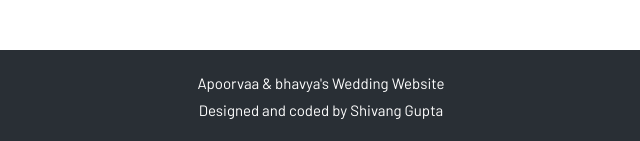
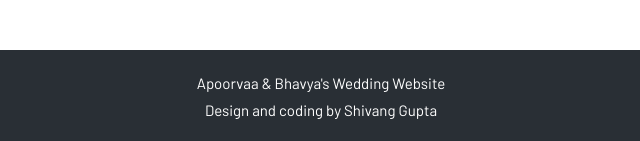
Before and after one commit to godcoder01/godcoder01, a plain HTML site: page index.html in a window 1280 px wide. Shown: the part 5717-5858 px from the top of the page, 319-959 px from the left. Drawn offline with Linux system fonts and the light colour scheme.

```diff
--- a/index.html
+++ b/index.html
@@ -483,8 +483,8 @@
 		<div class="container">
 			<div class="row">
 				<div class="col-lg-12">
-					<p class="footer-company-name">Apoorvaa & bhavya's Wedding Website</p>
-					<p class="footer-company-name">Designed and coded by Shivang Gupta</p>
+					<p class="footer-company-name">Apoorvaa & Bhavya's Wedding Website</p>
+					<p class="footer-company-name">Design and coding by Shivang Gupta</p>
 				</div>
 			</div>
 		</div>
```
